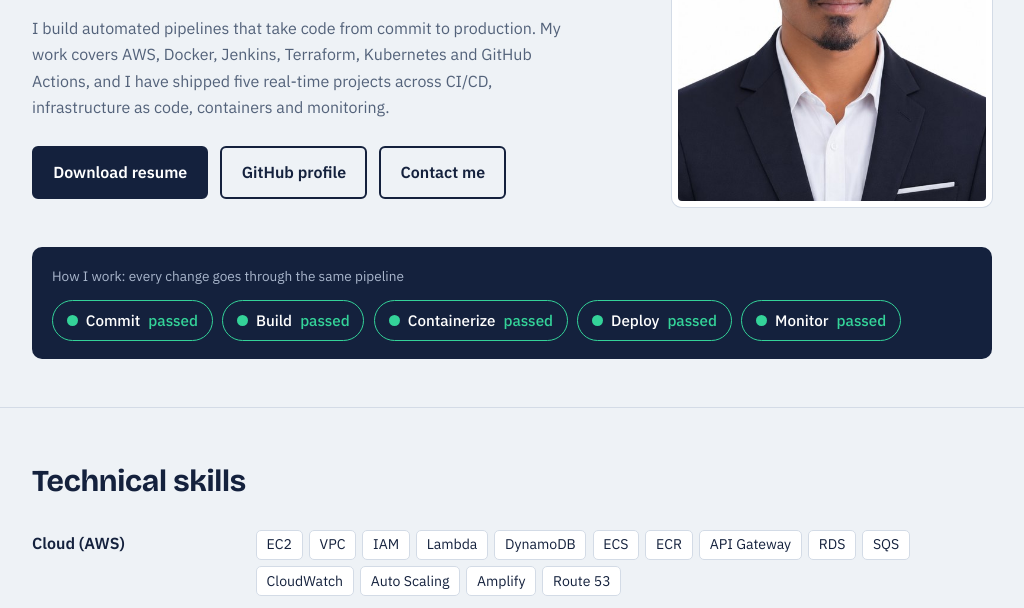
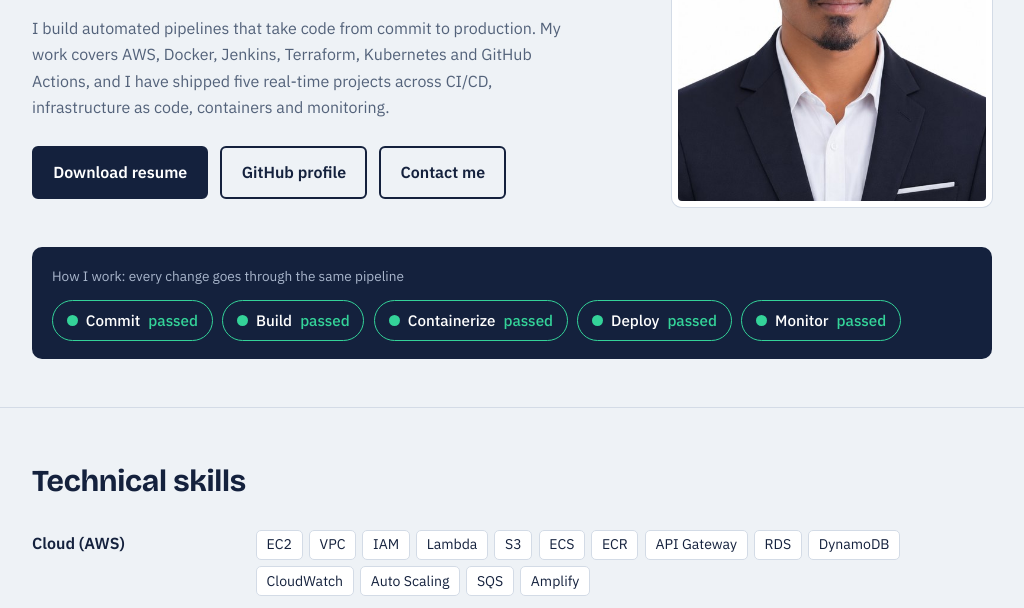
Before and after one commit to thirumalai004/New-portfolio, a plain HTML site: page index.html in a window 1280 px wide. Shown: the part 314-922 px from the top of the page, without its empty margins (128-1152 px from the left). Drawn offline with nearby package versions, Linux system fonts and the light colour scheme.

Commit message:
new html 1 commit

```diff
--- a/index.html
+++ b/index.html
@@ -179,7 +179,7 @@ footer a{color:#fff}
     <h2>Technical skills</h2>
     <dl class="skills">
       <dt>Cloud (AWS)</dt>
-      <dd class="chips"><span>EC2</span><span>VPC</span><span>IAM</span><span>Lambda</span><span>DynamoDB</span><span>ECS</span><span>ECR</span><span>API Gateway</span><span>RDS</span><span>SQS</span><span>CloudWatch</span><span>Auto Scaling</span><span>Amplify</span><span>Route 53</span></dd>
+      <dd class="chips"><span>EC2</span><span>VPC</span><span>IAM</span><span>Lambda</span><span>S3</span><span>ECS</span><span>ECR</span><span>API Gateway</span><span>RDS</span><span>DynamoDB</span><span>CloudWatch</span><span>Auto Scaling</span><span>SQS</span><span>Amplify</span></dd>
       <dt>DevOps &amp; CI/CD</dt>
       <dd class="chips"><span>Jenkins</span><span>GitHub Actions</span><span>CodePipeline</span><span>CodeBuild</span><span>GitHub Webhooks</span><span>Git</span><span>GitHub</span></dd>
       <dt>Infrastructure as code</dt>
```
